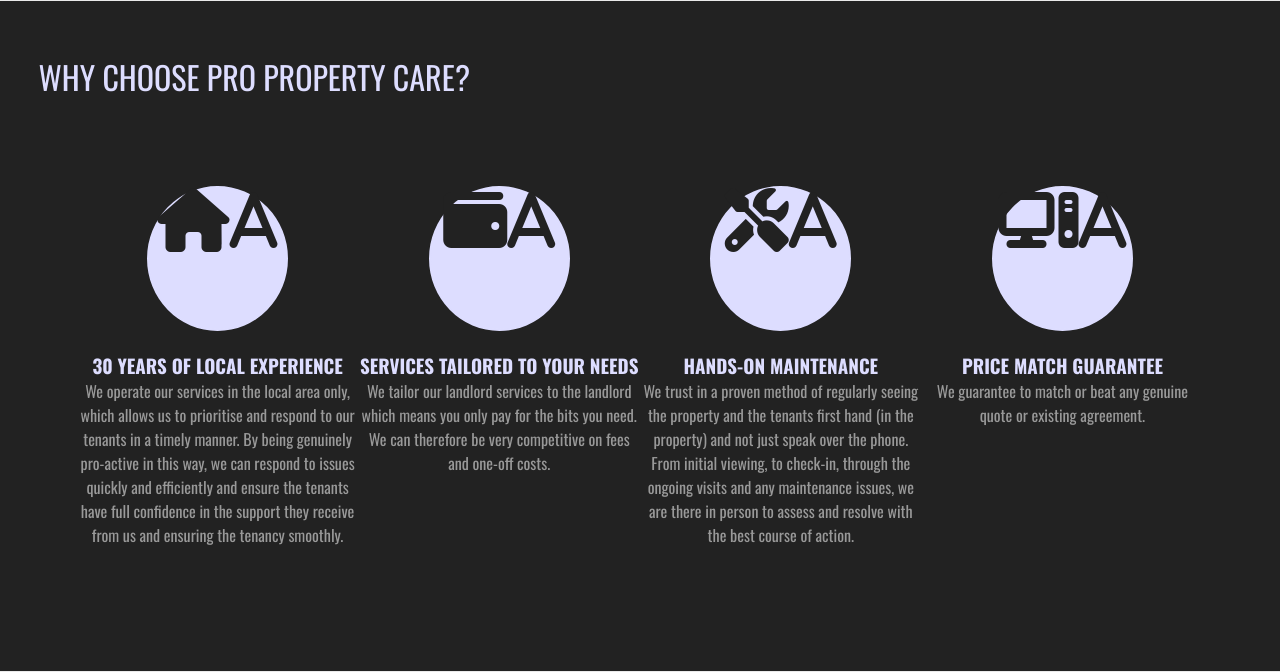
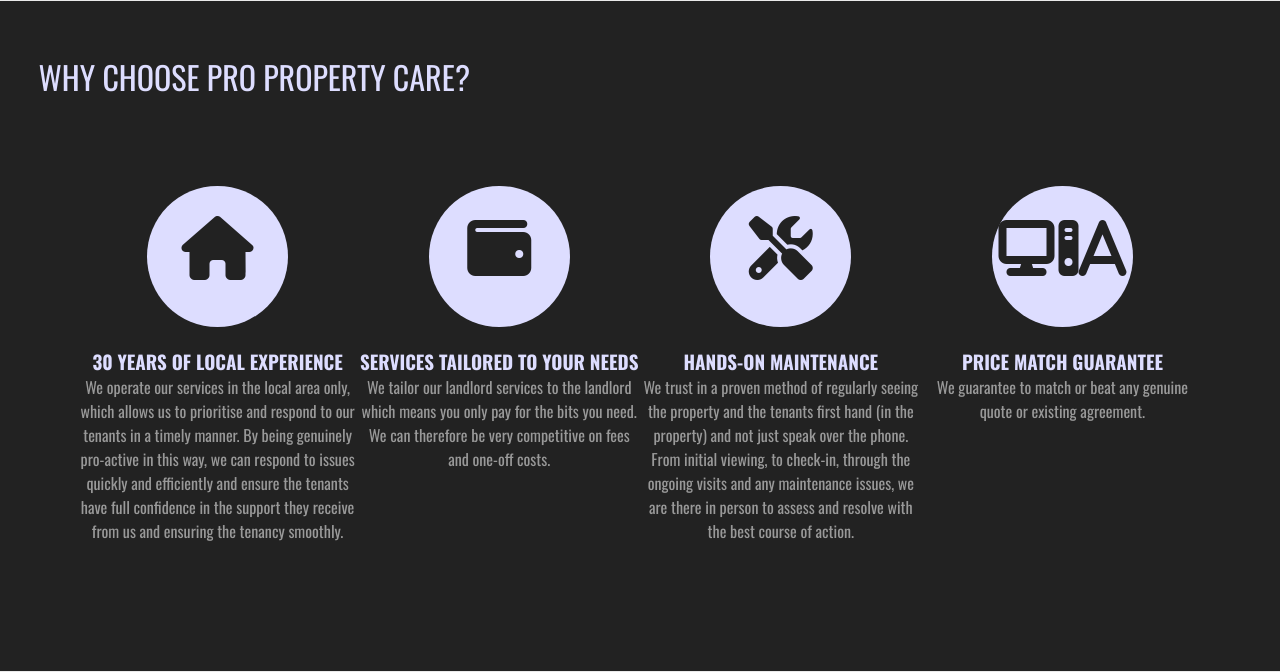
Before and after one commit to leastmeansquares/Web-Test, a PHP site: page / in a window 1280 px wide. Shown: the part 1623-2295 px from the top of the page. Run offline with PHP 8.4, Linux system fonts and the light colour scheme; some libraries are stand-ins or nearby versions.

Commit message:
Minor edit to sizing

```diff
--- a/index.css
+++ b/index.css
@@ -231,16 +231,20 @@ header {
     width: 50%;
     height: 0;
     padding-bottom: 50%;
-    line-height: 50%;
-    border: 2px solid var(--bluish-white);
     background-color: var(--bluish-white);
     border-radius: 50%;
     display: inline-block;
     text-align: center;
+    vertical-align: middle;
     color: var(--grey5);
     margin-bottom: 20px;
     vertical-align: top;
     font-size: 5dvw;
+  }
+
+  .circle > i {
+    position: relative;
+    top: calc(29px - 1.5dvw);
   }
 
   .small {
--- a/index.html
+++ b/index.html
@@ -77,7 +77,7 @@
                     <div class="align-c wrap">
                         <div class="align">
                         <div class="circle-box wcppc">
-                            <div class="circle"><i class="fa-solid fa-house">A</i></div>
+                            <div class="circle"><i class="fa-solid fa-house"></i></div>
                             <h5>30 YEARS OF LOCAL EXPERIENCE</h5>
                             <p>We operate our services in the local area only, which allows us to prioritise
                                 and respond to our tenants in a timely manner. By being genuinely pro-active
@@ -86,7 +86,7 @@
                                 the tenancy smoothly.</p>
                         </div>
                         <div class="circle-box wcppc">
-                            <div class="circle"><i class="fa-solid fa-wallet">A</i></div>
+                            <div class="circle"><i class="fa-solid fa-wallet"></i></div>
                             <h5>SERVICES TAILORED TO YOUR NEEDS</h5>
                             <p>We tailor our landlord services to the landlord which means you only pay for
                                 the bits you need. We can therefore be very competitive on fees and one-off
@@ -95,7 +95,7 @@
                     </div>
                     <div class="align">
                         <div class="circle-box wcppc">
-                            <div class="circle"><i class="fa-solid fa-screwdriver-wrench">A</i></div>
+                            <div class="circle"><i class="fa-solid fa-screwdriver-wrench"></i></div>
                             <h5>HANDS-ON MAINTENANCE</h5>
                             <p>We trust in a proven method of regularly seeing the property and the tenants
                                 first hand (in the property) and not just speak over the phone. From initial
```
